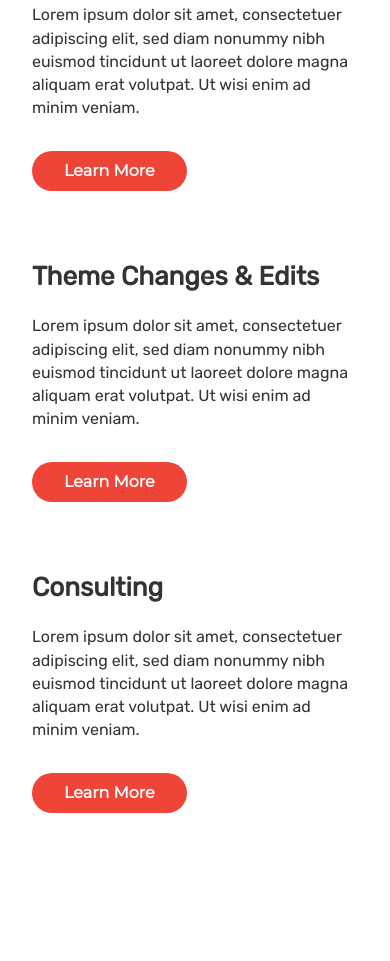
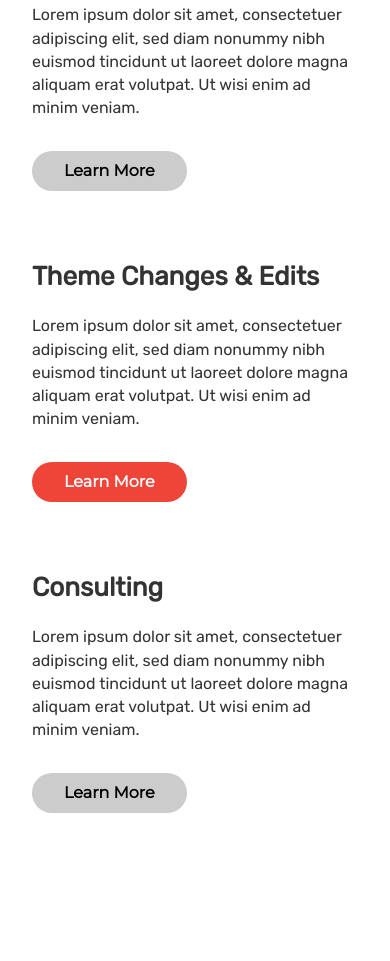
Before and after one commit to NolWag/Ecom-Doc, a Gatsby site: page / in a window 390 px wide. Shown: the part 1489-2450 px from the top of the page. Built offline with nearby package versions, Linux system fonts and the light colour scheme; Gatsby itself is replaced by a stand-in of ours.

Commit message:
mobile footer

```diff
--- a/src/components/footer-nav.js
+++ b/src/components/footer-nav.js
@@ -73,7 +73,6 @@
 `
 
 function openSubMenu() {
-  SubMenu.style.display = 'block';
 }
 
 const FooterNav = () => {
--- a/src/components/four-up-text.js
+++ b/src/components/four-up-text.js
@@ -93,7 +93,7 @@
                 elit, sed diam nonummy nibh euismod tincidunt ut
                 laoreet dolore magna aliquam erat volutpat. Ut wisi
                 enim ad minim veniam.</p>
-                <Button type="primary" name="Learn More"></Button>
+                <Button name="Learn More"></Button>
           </ContentContainer>
           <ContentContainer>
               <h2>Theme Changes & Edits</h2>
@@ -109,7 +109,7 @@
                 elit, sed diam nonummy nibh euismod tincidunt ut
                 laoreet dolore magna aliquam erat volutpat. Ut wisi
                 enim ad minim veniam.</p>
-                <Button type="primary" name="Learn More"></Button>
+                <Button name="Learn More"></Button>
           </ContentContainer>
         </FlexContainer>
       </div>
```
